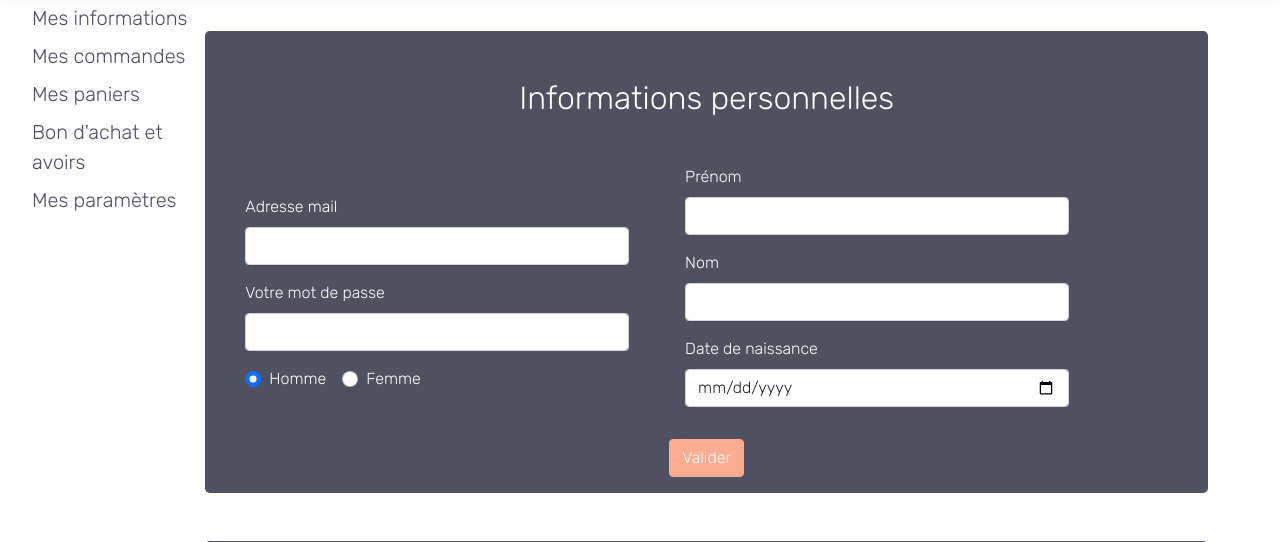
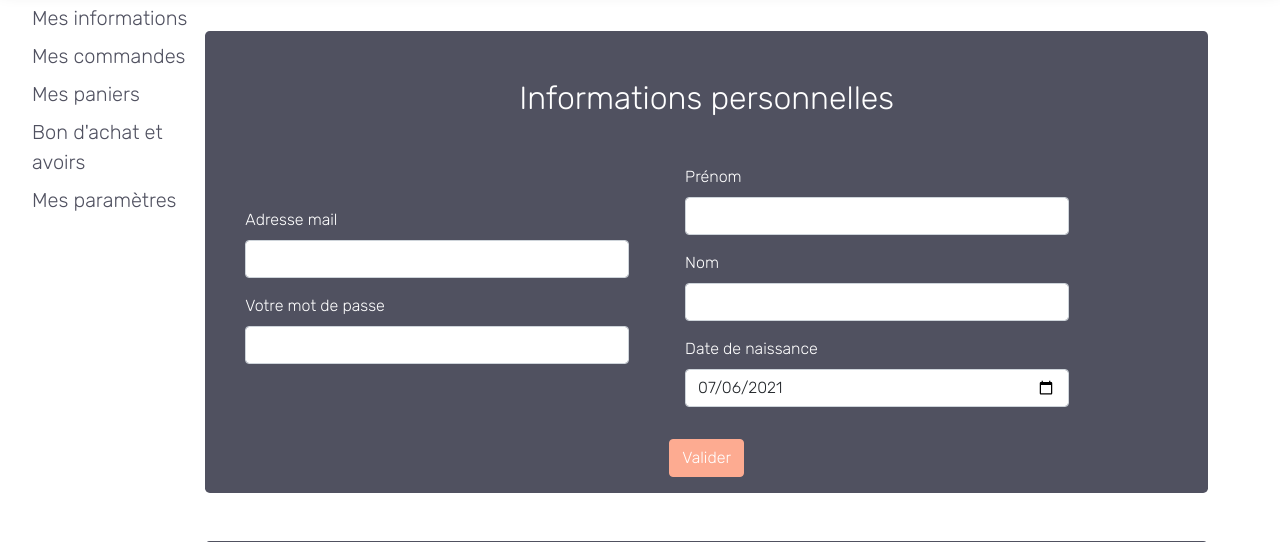
Before and after one commit to HoctoPrism/BC, a Symfony app: template templates/content/userAccount.html.twig in a window 1280 px wide. Shown: the part 231-773 px from the top of the page. Run offline with Twig, Linux system fonts and the light colour scheme; the template is opened without the code that fills it, so the values that code supplies are empty; some libraries are stand-ins or nearby versions.

Commit message:
display info user in useraccount - change ismaleuser/bool to gender/string in code/db

```diff
--- a/src/Form/RegistrationFormType.php
+++ b/src/Form/RegistrationFormType.php
@@ -52,7 +52,7 @@ class RegistrationFormType extends AbstractType
                 // this is actually the default format for single_text
                 'format' => 'yyyy-MM-dd',
             ])
-            ->add('ismaleuser', ChoiceType::class, [
+            ->add('gender', ChoiceType::class, [
                 'choices' => [
                     'Homme' => 'Homme',
                     'Femme' => 'Femme',
--- a/templates/inc/userAccountInfo.html.twig
+++ b/templates/inc/userAccountInfo.html.twig
@@ -4,41 +4,59 @@
     <!-- PREMIERE PARTIE -->
     <div class="col-5 mx-3">
         <div class="mb-3">
-            <label for="EmailSignin" class="form-label">Adresse mail</label>
-            <input type="email" class="form-control" id="EmailSignin" aria-describedby="emailHelp">
+            <label for="emailuser" class="form-label">Adresse mail</label>
+            <input type="email" class="form-control" id="emailuser" aria-describedby="emailuser" value="{{ app.user.emailuser }}">
         </div>
         <div class="mb-3">
-            <label for="PasswordSignup" class="form-label">Votre mot de passe</label>
-            <input type="password" class="form-control" id="PasswordSignup">
+            <label for="pwduser" class="form-label">Votre mot de passe</label>
+            <input type="password" class="form-control" id="pwduser">
         </div>
+        {% if app.user.gender == "Homme" %}
         <div class="d-flex">
             <div class="form-check me-3">
-                <input class="form-check-input" type="radio" name="flexRadioDefault" id="flexRadioDefault1" checked>
-                <label class="form-check-label" for="flexRadioDefault1">
+                <input class="form-check-input" type="radio" name="gender" id="gender1" checked>
+                <label class="form-check-label" for="gender1">
                     Homme
                 </label>
                 </div>
             <div class="form-check">
-                <input class="form-check-input" type="radio" name="flexRadioDefault" id="flexRadioDefault2">
-                <label class="form-check-label" for="flexRadioDefault2">
+                <input class="form-check-input" type="radio" name="gender" id="gender2">
+                <label class="form-check-label" for="gender2">
                     Femme
                 </label>
             </div>
         </div>
+        {% endif %}
+        {% if app.user.gender == "Femme" %}
+        <div class="d-flex">
+            <div class="form-check me-3">
+                <input class="form-check-input" type="radio" name="gender" id="gender1">
+                <label class="form-check-label" for="gender1">
+                    Homme
+                </label>
+                </div>
+            <div class="form-check">
+                <input class="form-check-input" type="radio" name="gender" id="gender2" checked>
+                <label class="form-check-label" for="gender2">
+                    Femme
+                </label>
+            </div>
+        </div>
+        {% endif %}
     </div>
     <!-- SECONDE PARTIE -->
     <div class="col-5 mx-3">
         <div class="mb-3">
-            <label for="firstnameUser" class="form-label">Prénom</label>
-            <input type="text" class="form-control" id="firstnameUser">
+            <label for="firstnameuser" class="form-label">Prénom</label>
+            <input type="text" class="form-control" id="firstnameuser" value="{{ app.user.firstnameuser }}">
         </div>
         <div class="mb-3">
-            <label for="lastnameUser" class="form-label">Nom</label>
-            <input type="text" class="form-control" id="lastnameUser">
+            <label for="lastnameuser" class="form-label">Nom</label>
+            <input type="text" class="form-control" id="lastnameuser" value="{{ app.user.lastnameuser }}">
         </div>
         <div class="mb-3">
-            <label for="birthUser" class="form-label">Date de naissance</label>
-            <input type="date" class="form-control" id="birthUser">
+            <label for="birthuser" class="form-label">Date de naissance</label>
+            <input type="date" class="form-control" id="birthuser" value="{{ app.user.birthuser|date('Y-m-d') }}">
         </div>
     </div>
     <div class="d-flex justify-content-center my-3"><input type="submit" class="btn btn-warning text-white" value="Valider"></input></div>
--- a/templates/registration/register.html.twig
+++ b/templates/registration/register.html.twig
@@ -26,7 +26,7 @@
                 perso
             -->
             <p>Vos informations personnelles : </p>
-            {{ form_widget(registrationForm.ismaleuser, {'attr': {'class': 'form-select mb-3 d-flex justify-content-evenly'}}) }}
+            {{ form_widget(registrationForm.gender, {'attr': {'class': 'form-select mb-3 d-flex justify-content-evenly'}}) }}
             <div class="mb-3"> <!-- Input du form pour Prénom -->
                 {{ form_label(registrationForm.firstnameuser, "Votre prénom", {'attr': {'class': 'form-label'}}) }}
                 {{ form_widget(registrationForm.firstnameuser, {'attr': {'class': 'form-control'}}) }}
```
Also changed, not shown: migrations/Version20210706144402.php (added, +31 -0 lines), migrations/Version20210706144616.php (added, +31 -0 lines), migrations/Version20210706145010.php (added, +31 -0 lines), migrations/Version20210706145613.php (added, +31 -0 lines), src/Entity/Useraccount.php (+8 -8 lines).
